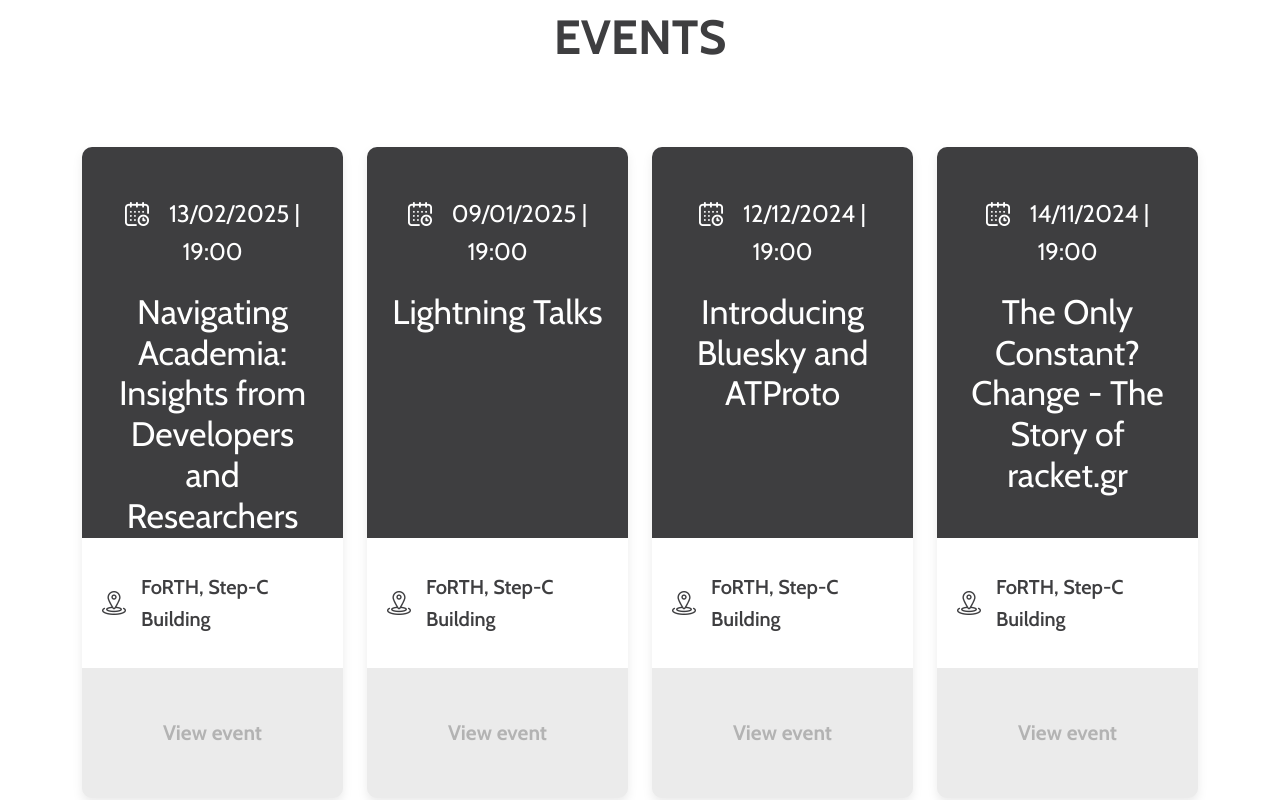
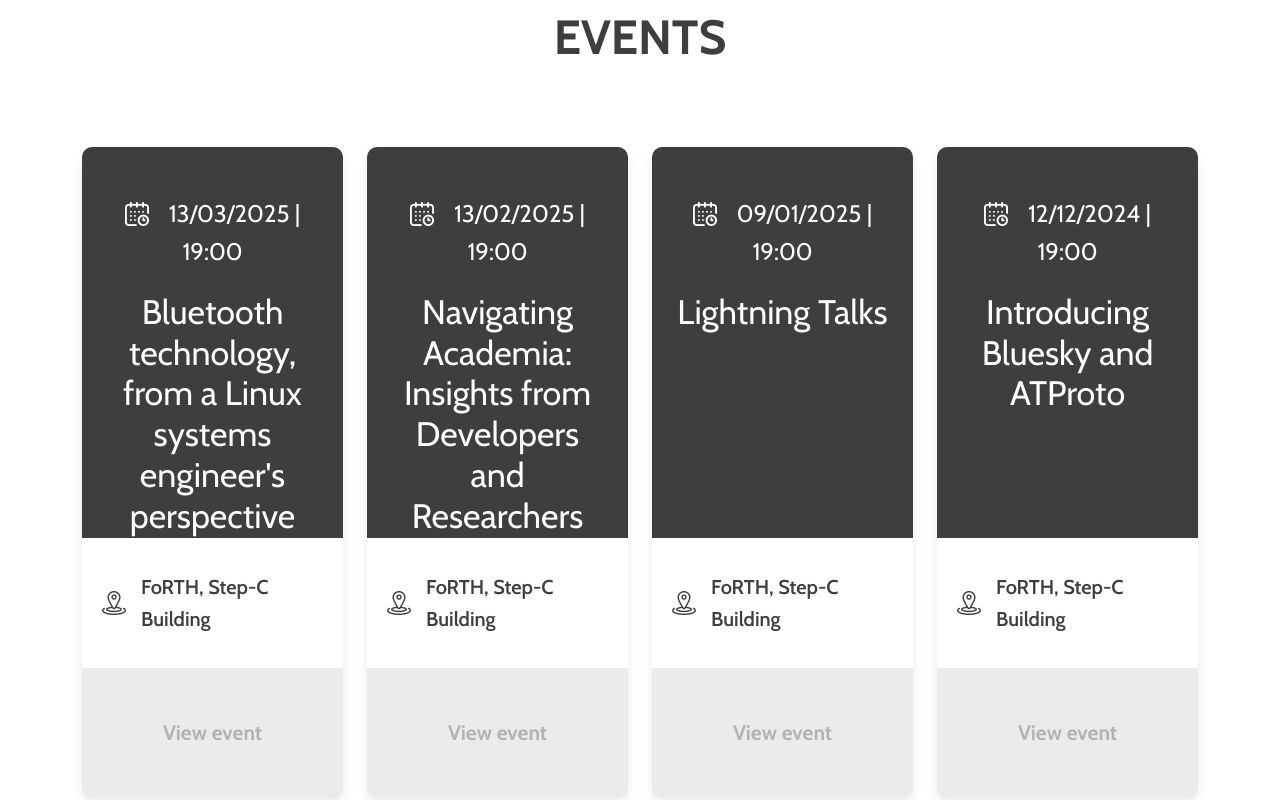
Before and after one commit to devstaff-crete/devstaff-website, a Next.js app: page / in a window 1280 px wide. Shown: the part 1520-2320 px from the top of the page. Built offline with nearby package versions, Linux system fonts and the light colour scheme.

Commit message:
Add meetup 97 on bluetooth

```diff
--- a/data/events.ts
+++ b/data/events.ts
@@ -8,6 +8,14 @@ type Event = {
 };
 
 export const events: Event[] = [
+  {
+    date: '13/03/2025',
+    time: '19:00',
+    title: 'Bluetooth technology, from a Linux systems engineer\'s perspective',
+    location: 'FoRTH, Step-C Building',
+    locationUrl: 'https://goo.gl/maps/ZpCiitT3yDCcpumd9',
+    eventUrl: 'https://www.meetup.com/devstaff/events/306574164/'
+  },
   {
     date: '13/02/2025',
     time: '19:00',
```
